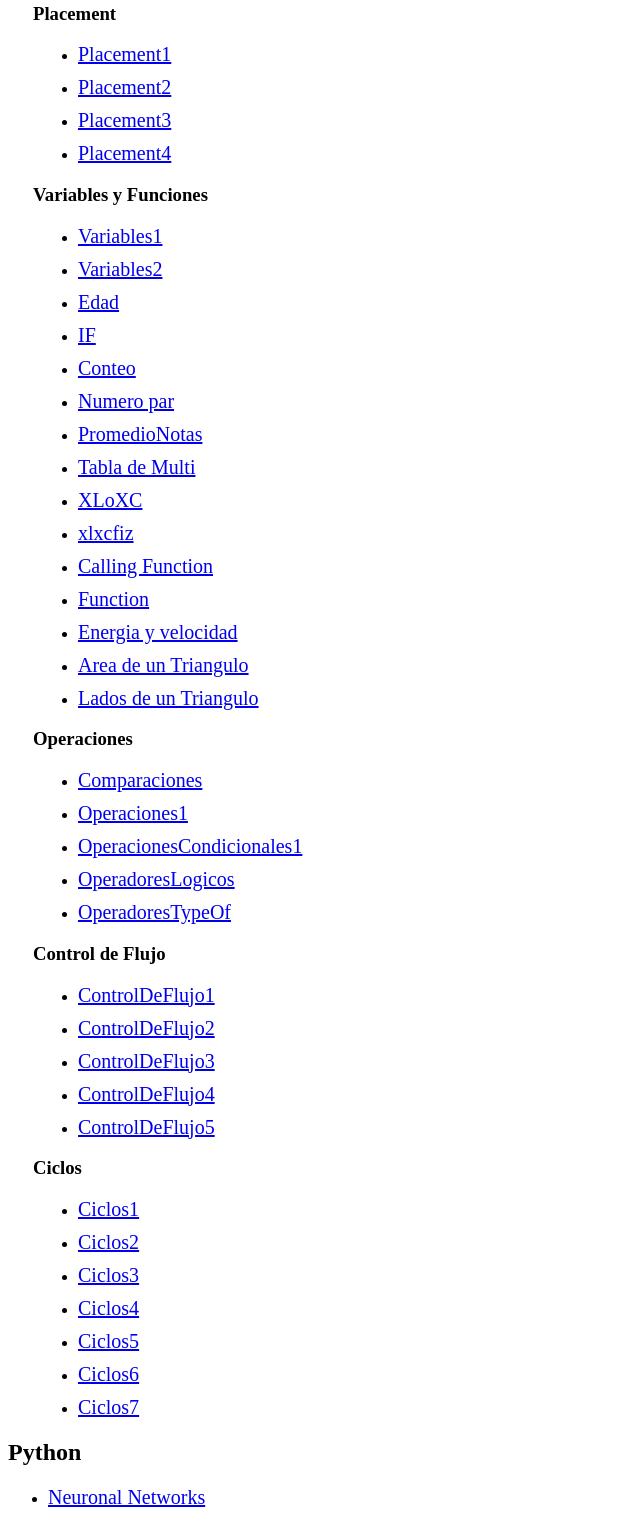
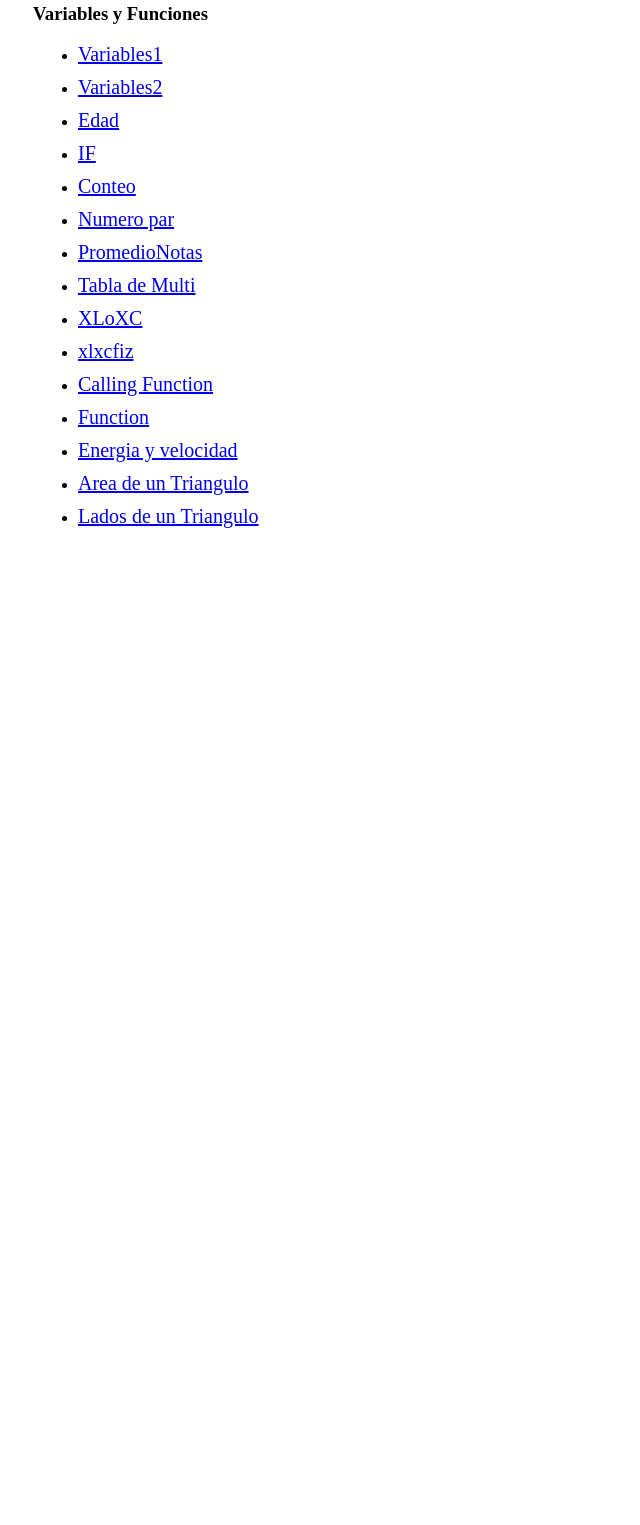
Before and after one commit to ArandaFacundo/Sist.-de-Control-e-Inst.-Virtual, a plain HTML site: page index.html in a window 1280 px wide. Shown: the part 353-1878 px from the top of the page, without its empty margins (0-640 px from the left). After the commit the page ends 897 px from the top, so only its background shows below. Drawn offline with Linux system fonts and the light colour scheme.

Commit message:
Update index.html

```diff
--- a/index.html
+++ b/index.html
@@ -26,15 +26,6 @@
     </ul>
 <h2>Java Script</h2>
 
-
-    <h3 style="padding-left:25px;">Placement</h3>
-    <ul style="padding-left:70px;">
-        <li><a href="./JavaScriptPlacement/Placement/placement1.html">Placement1</a></li>
-        <li><a href="./javaScriptPlacement/Placement/placement2.html">Placement2</a></li>
-        <li><a href="./javaScriptPlacement/Placement/placement3.html">Placement3</a></li>
-        <li><a href="./javaScriptPlacement/Placement/placement4.html">Placement4</a></li>
-    </ul>
-
     <h3 style="padding-left:25px;">Variables y Funciones</h3>
     <ul style="padding-left:70px;">
         <li><a href="./JavaScriptPlacement/Variables/Variables1.html">Variables1</a></li>
@@ -54,37 +45,7 @@
         <li><a href="./JavaScriptExtra/Lados de un Triangulo.html">Lados de un Triangulo</a></li>
     </ul>
 
-    <h3 style="padding-left:25px;">Operaciones</h3>
-    <ul style="padding-left:70px;">
-        <li><a href="./JavaScriptPlacement/Operaciones/Comparaciones.html">Comparaciones</a></li>
-        <li><a href="./JavaScriptPlacement/Operaciones/Operaciones1.html">Operaciones1</a></li>
-        <li><a href="./JavaScriptPlacement/Operaciones/OperacionesCondicionales1.html">OperacionesCondicionales1</a></li>
-        <li><a href="./JavaScriptPlacement/Operaciones/OperadoresLogicos.html">OperadoresLogicos</a></li>
-        <li><a href="./JavaScriptPlacement/Operaciones/OperadoresTypeOf.html">OperadoresTypeOf</a></li>
-    </ul>
 
-    <h3 style="padding-left:25px;">Control de Flujo</h3>
-    <ul style="padding-left:70px;">
-        <li><a href="./JavaScriptPlacement/ControlDeFlujo/ControlDeFlujo1.html">ControlDeFlujo1</a></li>
-        <li><a href="./JavaScriptPlacement/ControlDeFlujo/ControlDeFlujo2.html">ControlDeFlujo2</a></li>
-        <li><a href="./JavaScriptPlacement/ControlDeFlujo/ControlDeFlujo3.html">ControlDeFlujo3</a></li>
-        <li><a href="./JavaScriptPlacement/ControlDeFlujo/ControlDeFlujo4.html">ControlDeFlujo4</a></li>
-        <li><a href="./JavaScriptPlacement/ControlDeFlujo/ControlDeFlujo5.html">ControlDeFlujo5</a></li>
-    </ul>
 
-    <h3 style="padding-left:25px;">Ciclos</h3>
-    <ul style="padding-left:70px;">
-        <li><a href="./JavaScriptPlacement/Ciclos/Ciclos1.html">Ciclos1</a></li>
-        <li><a href="./JavaScriptPlacement/Ciclos/Ciclos2.html">Ciclos2</a></li>
-        <li><a href="./JavaScriptPlacement/Ciclos/Ciclos3.html">Ciclos3</a></li>
-        <li><a href="./JavaScriptPlacement/Ciclos/Ciclos4.html">Ciclos4</a></li>
-        <li><a href="./JavaScriptPlacement/Ciclos/Ciclos5.html">Ciclos5</a></li>
-        <li><a href="./JavaScriptPlacement/Ciclos/Ciclos6.html">Ciclos6</a></li>
-        <li><a href="./JavaScriptPlacement/Ciclos/Ciclos7.html">Ciclos7</a></li>
-    </ul>
-<h2>Python</h2>
-    <ul>
-        <li><a href="/Neuronal Networks/index.html">Neuronal Networks</a></li>
-    </ul>
 </body>
 </html>
```
